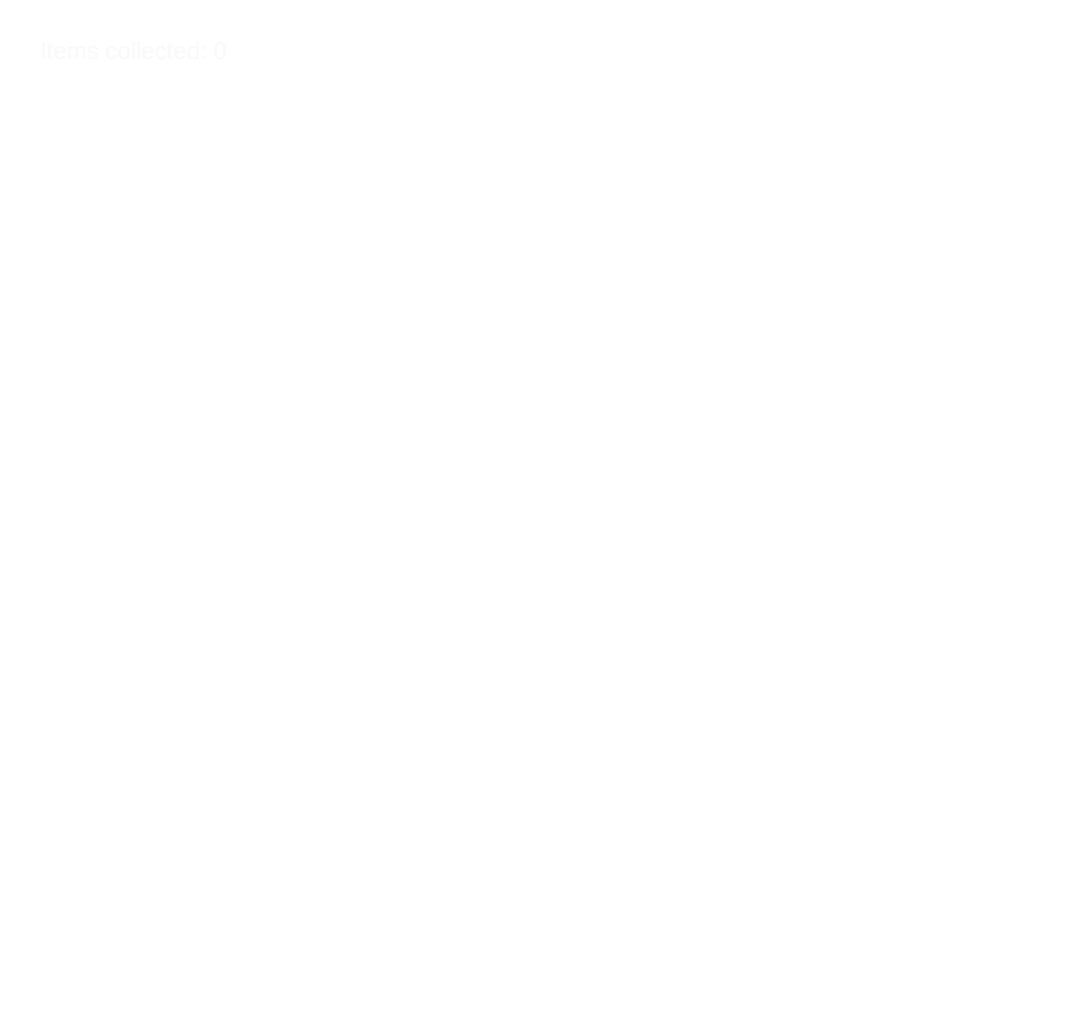
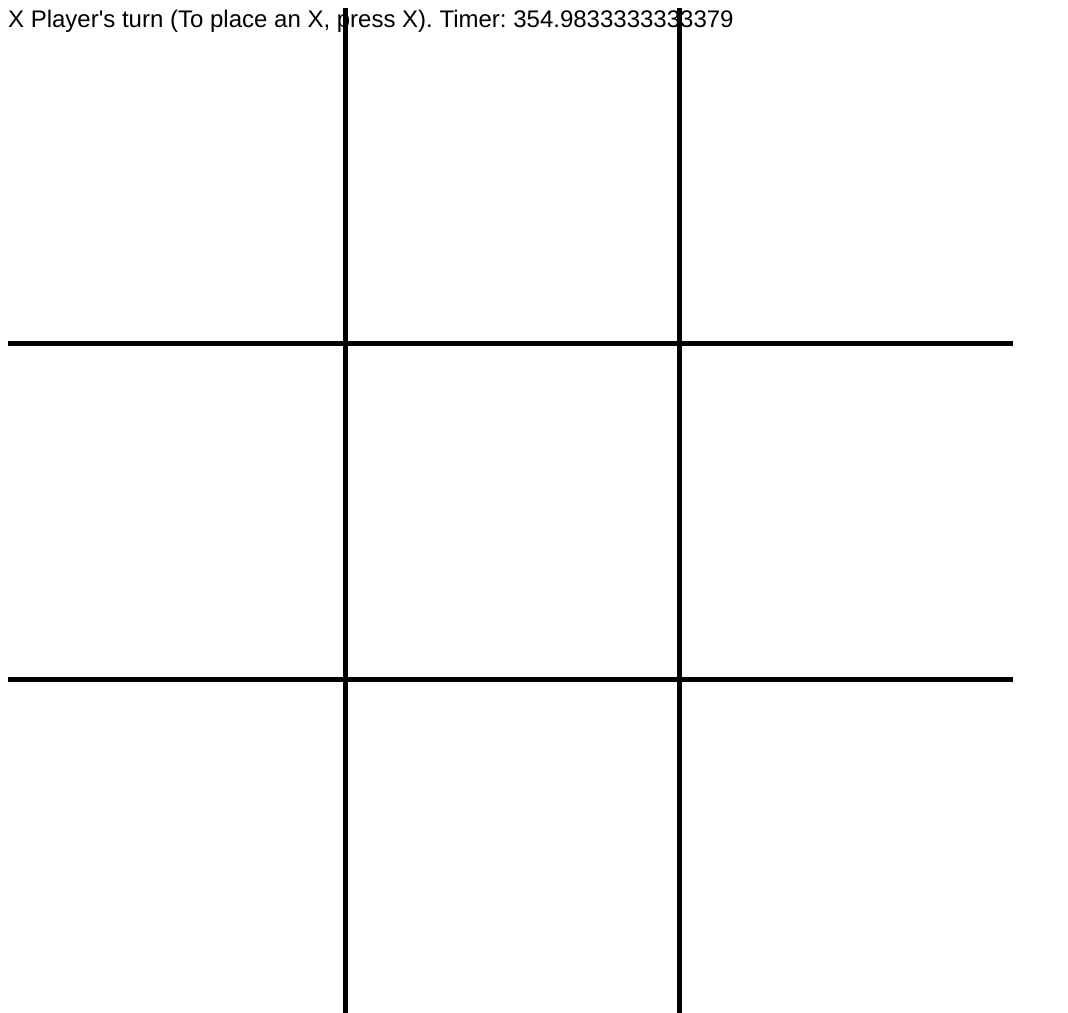
Before and after one commit to Hexiagon/Game-Project, a plain HTML site: page index.html in a window 1280 px wide. Shown: the whole page, without its empty margins (0-1068 px from the left). Drawn offline with Linux system fonts and the light colour scheme.

Commit message:
Finished making the game playable, added sounds, added background, and added a time limit extension.

```diff
--- a/index.html
+++ b/index.html
@@ -6,7 +6,7 @@
     <title>Game Project: WIP</title>
 </head>
 <body>
-<audio id="soundEfx" src="sounds/collected.wav" style="display:none;"></audio>
+<audio id="soundEfx" src="sounds/mixkit-bonus-earned-in-video-game-2058.wav" style="display:none;"></audio>
 <script src="index.js"></script>
 </body>
 </html>
--- a/index.js
+++ b/index.js
@@ -1,7 +1,7 @@
 var canvas=document.createElement("canvas");
 var ctx= canvas.getContext("2d");
-canvas.width=1000;
-canvas.height=1000;
+canvas.width=1005;
+canvas.height=1005;
 document.body.appendChild(canvas);
 var rows=8;
 var cols=3;
@@ -23,86 +23,125 @@ var up=false;
 var down=false;
 var counter=0;
 var soundEfx=document.getElementById("soundEfx");
-var soundGameOver="sounds/gameOver.wav";
-var soundCollected="sounds/collected.wav";
+var soundGameOver="sounds/mixkit-arcade-video-game-bonus-2044.wav";
+var soundSelectedSquare="sounds/mixkit-bonus-earned-in-video-game-2058.wav";
 var bgReady=false;
 var bgImage=new Image();
 bgImage.onload = function () {
     bgReady=true;
 };
 bgImage.src="images/background.jpg";
-var edgeReady=false;
-var edgeImage=new Image();
-edgeImage.onload =function(){
-    edgeReady=true;
-};
-edgeImage.src="images/edges.jpg";
-var edgeReady2=false;
-var edgeImage2=new Image();
-edgeImage2.onload =function(){
-    edgeReady2=true;
-};
-edgeImage2.src="images/edges2.jpg";
-var PlayerModelReady=false;
-var PlayerModelImage = new Image();
-PlayerModelImage.onload = function(){
-    PlayerModelReady=true;
-};
-PlayerModelImage.src="images/playerModel.png";
-var ItemReady=false;
-var ItemImage = new Image();
-ItemImage.onload = function(){
-    ItemReady=true;
-};
-ItemImage.src="images/item.png";
-var playermodel = {
-    speed: 256,
+var XPlayer = {
+    Shape: "X"
+}
+var OPlayer = {
+    Shape: "O"
+}
+var TopLeft={
+    Shape: "",
     x: 0,
     y: 0
 }
-var item = {
-    x: 0,
+var TopMiddle={
+    Shape: "",
+    x: 335,
     y: 0
 }
-let itemsCollected=0;
+var TopRight={
+    Shape: "",
+    x: 670,
+    y: 0
+}
+var CenterLeft={
+    Shape: "",
+    x: 0,
+    y: 335
+}
+var CenterMiddle={
+    Shape: "",
+    x: 335,
+    y: 335
+}
+var CenterRight={
+    Shape: "",
+    x: 670,
+    y: 335
+}
+var BottomLeft={
+    Shape: "",
+    x: 0,
+    y: 670
+}
+var BottomMiddle={
+    Shape: "",
+    x: 335,
+    y: 670
+}
+var BottomRight={
+    Shape: "",
+    x: 670,
+    y: 670
+}
+var AllSides=[];
 var keysDown = {};
+var mousePositionX;
+var mousePositionY;
+addEventListener("mousemove",function(e){
+    mousePositionX=e.clientX;
+    mousePositionY=e.clientY;
+});
 addEventListener("keydown",function(e){
-    keysDown[e.code]=true;
+    keysDown[e.keyCode]=true;
 }, false);
 addEventListener("keyup",function(e){
-    delete keysDown[e.code];
+    delete keysDown[e.keyCode];
 }, false);
-let countdown = 360;
+let countdown;
+let turnNumber;
+let Message="";
+var gameover=function(){
+    alert(Message);
+    soundEfx.src=soundGameOver;
+    soundEfx.play();
+    reset();
+}
 var update = function(modifier){
-    left = false;
-    right = false;
-    up=false;
-    down=false;
-    if(countdown>0){
-        countdown-=(1/30);
+    countdown-=1/60;
+    if(countdown<0){
+        Message="All players lose.";
+        gameover();
     }
-    else if(countdown<=0){
-        soundEfx.src=soundGameOver;
-        soundEfx.play();
-        alert("You lose.");
-        reset();
+    if(88 in keysDown&&turnNumber==0){
+        for(let i=0;i<AllSides.length;i++){
+            if(AllSides[i].Shape==""&&
+            mousePositionX<=(AllSides[i].x+335)
+            && mousePositionX>=(AllSides[i].x)
+            && mousePositionY<=(AllSides[i].y+335)
+            && mousePositionY>=(AllSides[i].y)){
+                AllSides[i].Shape=XPlayer.Shape;
+                turnNumber=1;
+                soundEfx.src=soundSelectedSquare;
+                soundEfx.play();
+                break;
+            }
+        }
     }
-    if(38 in keysDown && playermodel.y>(32+0)){
-        playermodel.y -= playermodel.speed*modifier;
-        up=true;
+    if(79 in keysDown&&turnNumber==1){
+        for(let i=0;i<AllSides.length;i++){
+            if(AllSides[i].Shape==""&&
+            mousePositionX<=(AllSides[i].x+335)
+            && mousePositionX>=(AllSides[i].x)
+            && mousePositionY<=(AllSides[i].y+335)
+            && mousePositionY>=(AllSides[i].y)){
+                AllSides[i].Shape=OPlayer.Shape;
+                turnNumber=0;
+                soundEfx.src=soundSelectedSquare;
+                soundEfx.play();
+                break;
+            }
+        }
     }
-    if(40 in keysDown && playermodel.y < canvas.height-(96+0)){
-        playermodel.y += playermodel.speed*modifier;
-        down=true;
-    }
-    if(37 in keysDown && playermodel.x>(32+0)){
-        playermodel.x -= playermodel.speed*modifier;
-        left=true;
-    }
-    if(39 in keysDown && playermodel.x<canvas.width-(96+0)){
-        playermodel.x += playermodel.speed*modifier;
-        right=true;
-    }
+    /*
     if(counter==5){
         curXFrame=++curXFrame%frameCount;
         counter=0;
@@ -127,47 +166,27 @@ var update = function(modifier){
         srcX=1*width;
         srcY=0*height;
     }
-    if(
-        playermodel.x<=(item.x+32)
-        && item.x<=(playermodel.x+32)
-        && playermodel.y<=(item.y+32)
-        && item.y<=(playermodel.y+32)
-    )
-    {
-        soundEfx.src=soundCollected;
-        soundEfx.play();
-        ++itemsCollected;
-        if(itemsCollected===4){
-            soundEfx.src= soundGameOver;
-            soundEfx.play();
-            alert("You won");
-            reset();
-        }
-    }
+    */
 }
 var render=function(){
     if(bgReady){
         ctx.drawImage(bgImage,0,0);
     }
-    if(edgeReady){
-        ctx.drawImage(edgeImage,0,0);
-        ctx.drawImage(edgeImage,0,968);
-    }
-    if(edgeReady2){
-        ctx.drawImage(edgeImage2,0,0);
-        ctx.drawImage(edgeImage2,968,0);
-    }
+    /*
     if(PlayerModelReady){
         ctx.drawImage(PlayerModelImage,srcX,srcY,width,height,playermodel.x,playermodel.y,width,height);
     }
-    if(ItemReady){
-        ctx.drawImage(ItemImage,item.x,item.y);
-    }
-    ctx.fillStyle="rgb(250,250,250)";
+    */
+    ctx.fillStyle="rgb(0,0,0)";
     ctx.font="24px Helvetica";
     ctx.textAlign="left";
     ctx.textBaseline="top";
-    ctx.fillText("Items collected: " + itemsCollected,32,32);
+    if(turnNumber===0){
+        ctx.fillText("X Player's turn (To place an X, press X). Timer: "+countdown,0,0);
+    }
+    else if(turnNumber===1){
+        ctx.fillText("O Player's turn (To place an O, press O). Timer: "+countdown,0,0);
+    }
 }
 var main=function(){
     var now=Date.now();
@@ -178,10 +197,20 @@ var main=function(){
     requestAnimationFrame(main);
 }
 var reset=function(){
+    /*
     playermodel.x=(canvas.width/2)-16;
     playermodel.y=(canvas.height/2)-16;
     item.x=32+(Math.random()*(canvas.width-96));
     item.y=32+(Math.random()*(canvas.height-96));
+    */
+    delete ctx;
+    countdown=360;
+    turnNumber=0;
+    for(let i=0;i<AllSides.length;i++){
+        AllSides[i].Shape="";
+    }
+    AllSides=[TopLeft,TopMiddle,TopRight,CenterLeft,CenterMiddle,
+    CenterRight,BottomLeft,BottomMiddle,BottomRight];
 }
 var then=Date.now();
 reset();
```
Also changed, not shown: images/WIP.jpg (deleted), images/background.jpg (added), 3 other files.
